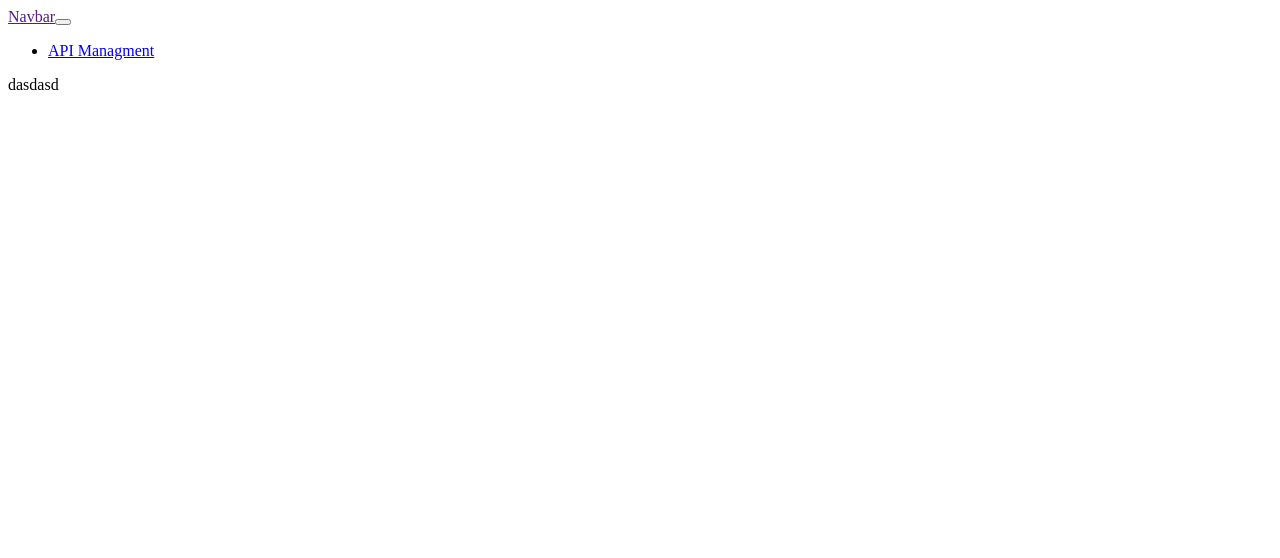
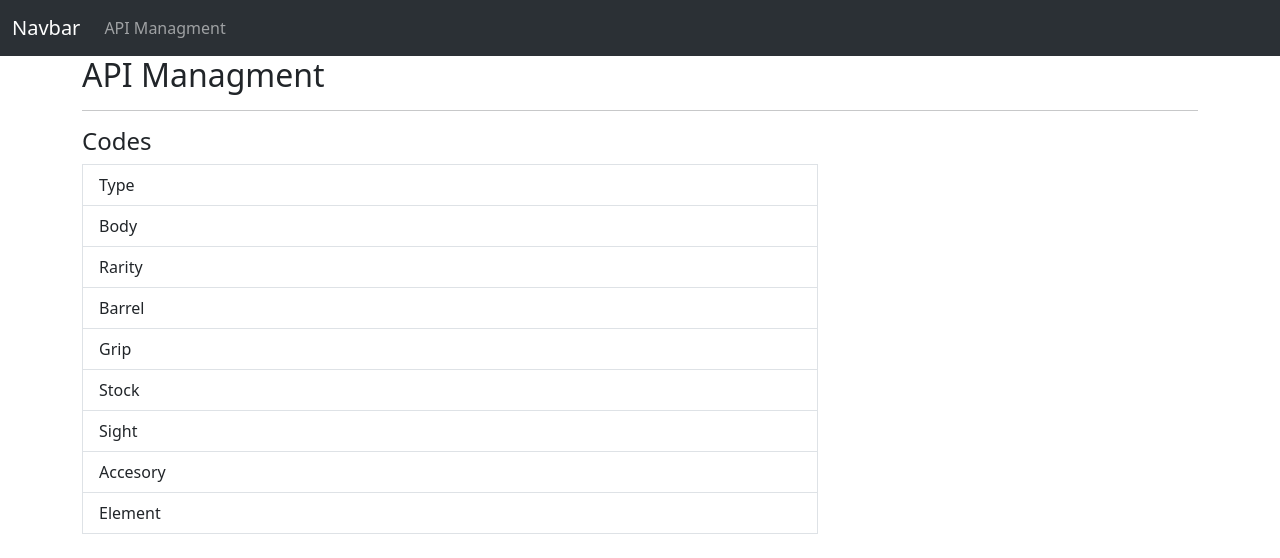
Before and after one commit to juanpaprz/BL2, an Angular app: page /api in a window 1280 px wide. Shown: the top 558 px of the page. Built offline with nearby package versions, Linux system fonts and the light colour scheme.

Commit message:
Create API Management component

```diff
--- a/app/Components/api-management/api-management.component.html
+++ b/app/Components/api-management/api-management.component.html
@@ -1 +1,20 @@
-<p>dasdasd</p>
+<h2>API Managment</h2>
+
+<hr />
+
+<h4>Codes</h4>
+<div class="list-group">
+  <div class="row">
+    <div class="col-lg-8">
+      <button class="list-group-item list-group-item-action">Type</button>
+      <button class="list-group-item list-group-item-action">Body</button>
+      <button class="list-group-item list-group-item-action">Rarity</button>
+      <button class="list-group-item list-group-item-action">Barrel</button>
+      <button class="list-group-item list-group-item-action">Grip</button>
+      <button class="list-group-item list-group-item-action">Stock</button>
+      <button class="list-group-item list-group-item-action">Sight</button>
+      <button class="list-group-item list-group-item-action">Accesory</button>
+      <button class="list-group-item list-group-item-action">Element</button>
+    </div>
+  </div>
+</div>
--- a/app/app.component.html
+++ b/app/app.component.html
@@ -1,4 +1,4 @@
-<nav class="navbar navbar-expand-lg bg-body-tertiary">
+<nav class="navbar bg-dark navbar-expand-lg bg-body-tertiary" data-bs-theme="dark">
   <div class="container-fluid">
     <a class="navbar-brand" href="">Navbar</a>
     <button
@@ -22,7 +22,6 @@
   </div>
 </nav>
 
-
-<div class="containter">
+<div class="container">
   <router-outlet></router-outlet>
 </div>
--- a/src/index.html
+++ b/src/index.html
@@ -1,8 +1,10 @@
 <html>
   <head>
     <title>My app</title>
+    <link href="https://cdn.jsdelivr.net/npm/bootstrap@5.3.0-alpha3/dist/css/bootstrap.min.css" rel="stylesheet" integrity="sha384-KK94CHFLLe+nY2dmCWGMq91rCGa5gtU4mk92HdvYe+M/SXH301p5ILy+dN9+nJOZ" crossorigin="anonymous">
   </head>
   <body>
     <my-app>Loading...</my-app>
+    <script src="https://cdn.jsdelivr.net/npm/bootstrap@5.3.0-alpha3/dist/js/bootstrap.bundle.min.js" integrity="sha384-ENjdO4Dr2bkBIFxQpeoTz1HIcje39Wm4jDKdf19U8gI4ddQ3GYNS7NTKfAdVQSZe" crossorigin="anonymous"></script>
   </body>
 </html>
--- a/src/main.ts
+++ b/src/main.ts
@@ -1,3 +1,4 @@
+import 'zone.js/dist/zone';
 import { platformBrowser } from '@angular/platform-browser';
 
 import { AppModule } from '../app/app.module';
```
